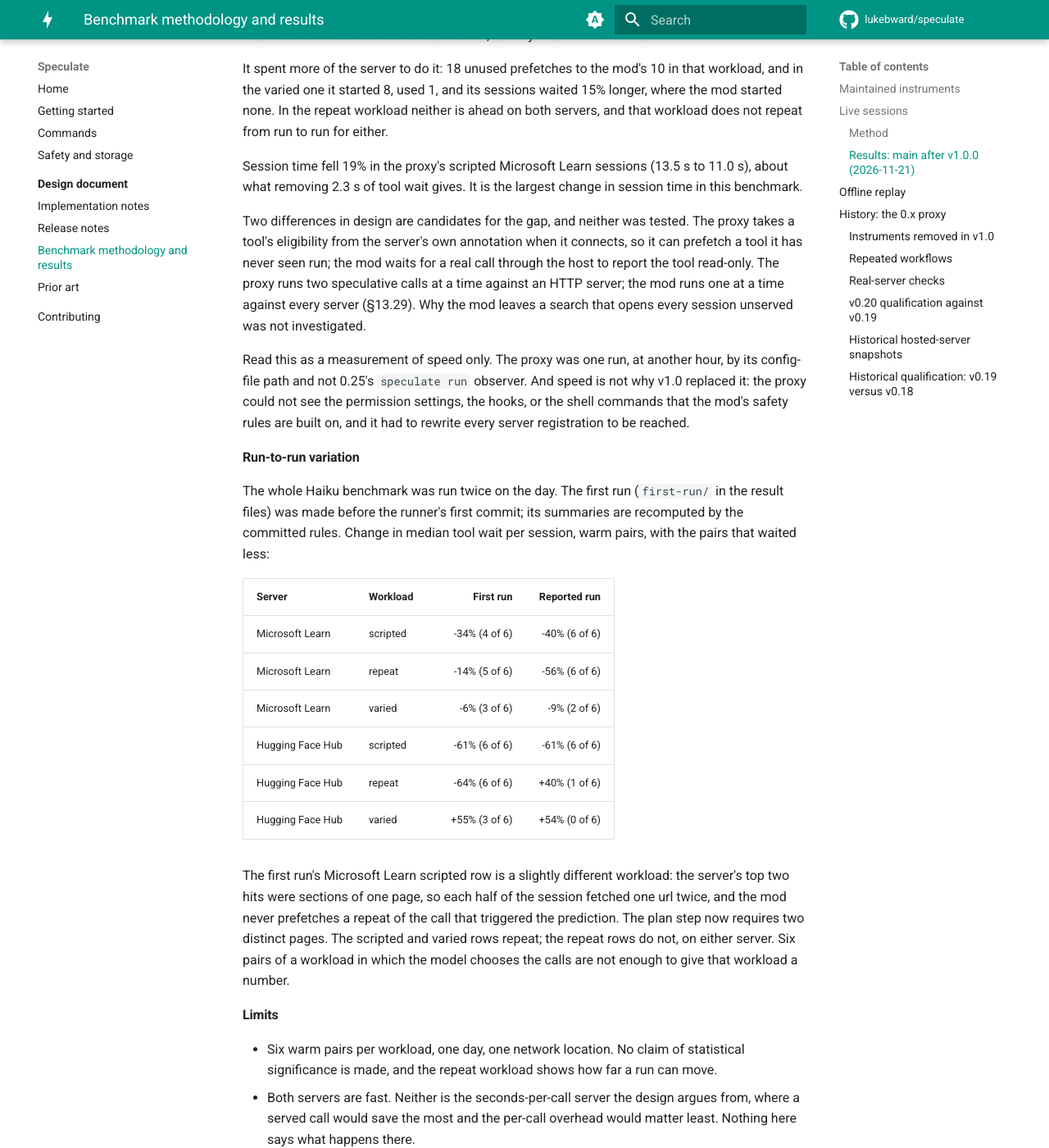
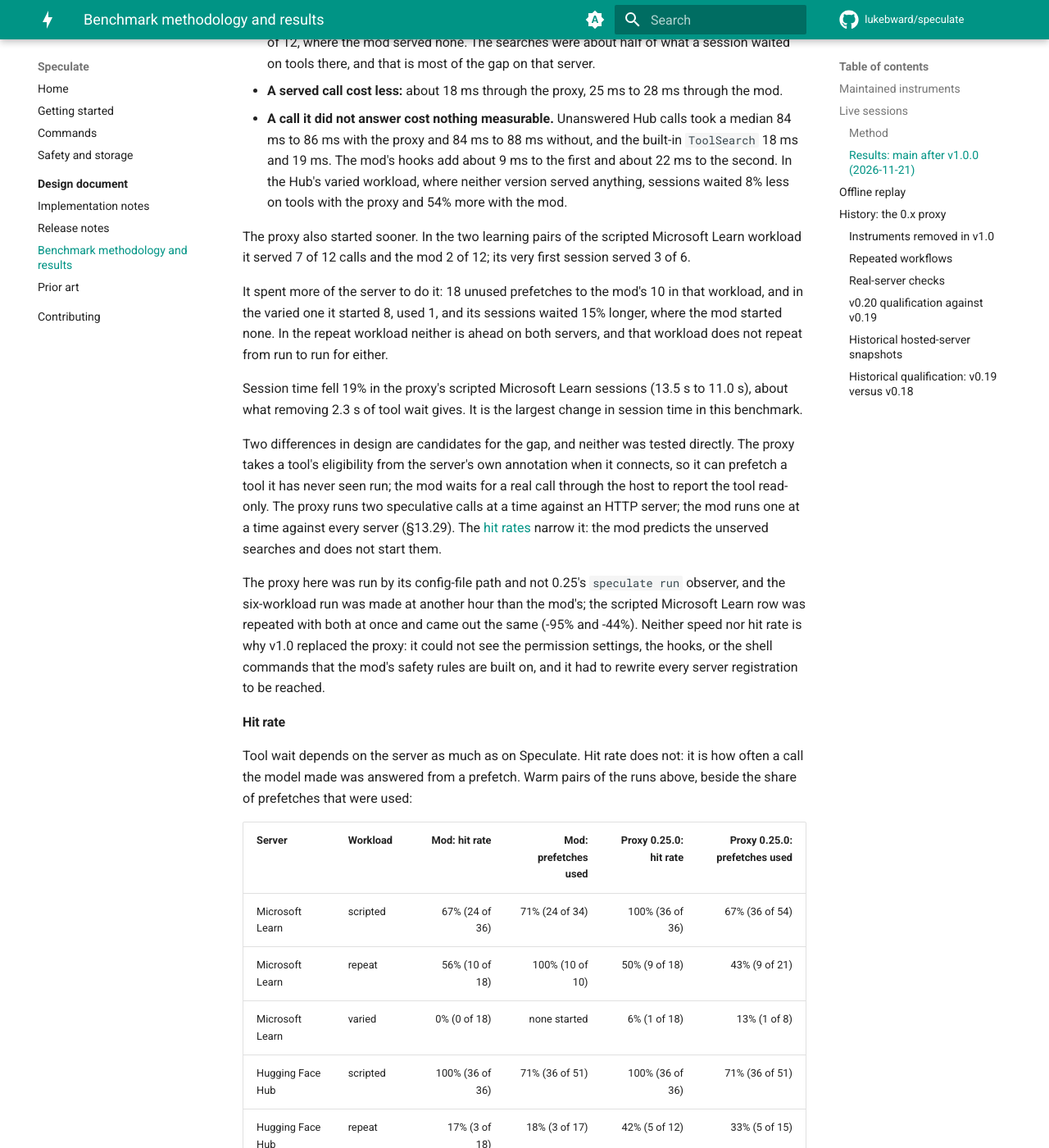
Before and after one commit to lukebward/speculate, an MkDocs documentation site: the page built from docs/design/local-learning-benchmark.md, in a window 1280 px wide and 1400 px high, scrolled down 7086 px. Shown: the whole window at 82% size. Built offline with MkDocs 1.6.1 and Material for MkDocs 9.7.7, drawn with Linux system fonts in a browser that asks for light colours; comment, search, counter and statistics services are not loaded; some of the changed text lies outside the part shown.

Commit message:
Report hit rate for the mod and for the last proxy release
Tool wait is a property of the server as much as of Speculate. Hit rate,
the share of the model's calls answered from a prefetch, is not, and the
benchmark guide now gives it for every workload beside the share of
prefetches that were used.

Across the six workloads the mod's hit rate was 50% with 65% of its
prefetches used; the 0.25.0 proxy's was 66% with 58% used. The gap is
two rows, and the larger is the scripted Microsoft Learn workload, where
the mod served every fetch and no search.

Both versions were then run at once on that workload with the
predictor's recall recorded. Recall was the same: 63% at 1 in each, and
92% and 87% at 3. The mod's hit rate was 63%, equal to its recall at 1,
from 27 prefetches with 3 unused. The proxy's was 97%, from 58
prefetches with 21 unused. The mod had the unserved searches among its
first three predictions and did not start them, so its hit rate is lost
after prediction, not for want of one. Why it starts so few is not
established.

Co-Authored-By: Claude Fable 5.2 <noreply@anthropic.com>
Claude-Session: https://claude.ai/code/session_01PCQYcey2jwxPcRaYpiLKmW

```diff
--- a/docs/design/local-learning-benchmark.md
+++ b/docs/design/local-learning-benchmark.md
@@ -73,6 +73,16 @@ What is measured, and from where:
   in-flight joins. Unused is prefetches started minus served, so a prefetch
   still outstanding when a session ends counts as unused. Every unused
   prefetch is an extra read against the server.
+- **Hit rate** is served calls over every MCP call the model made in the
+  `on` arm, the ones that errored included: how often a call was answered
+  from a prefetch. **Prefetches used** is served calls over prefetches
+  started. The two pull against each other, since starting more prefetches
+  raises the first and lowers the second, so report both.
+- **Next-call recall** at 1 and at 3 is the predictor's own count: of the
+  calls it could have predicted, how many were its first choice, and among
+  its first three. A prediction that was right but never started, or not
+  ready in time, counts here and not in the hit rate, so the gap between the
+  two is what was lost after prediction.
 
 A pair is left out of a summary only when one of its sessions failed or got no
 result from any MCP call; the count of excluded pairs is reported.
@@ -95,10 +105,12 @@ configuration directory starts empty. Behind an HTTPS proxy, set
 `NODE_USE_ENV_PROXY=1` for the runner's own check of the server.
 
 Report the revision, the Claude Code version, the model, the date and where
-the run was made from. Lead with per-session medians: a phase has a few dozen
-calls, and one slow call moves a mean a long way. Report the learning pairs
-as well as the warm ones, the unused prefetches as well as the served calls,
-and session time as well as tool wait. Keep the result file: it holds every
+the run was made from. Report hit rate beside tool wait: a wait is a property
+of the server as much as of Speculate, and a hit rate is not. Lead the waits
+with per-session medians: a phase has a few dozen calls, and one slow call
+moves a mean a long way. Report the learning pairs as well as the warm ones,
+the unused prefetches as well as the served calls, and session time as well
+as tool wait. Keep the result file: it holds every
 session and every call, so a reader can check a summary against it.
 
 ### Results: `main` after v1.0.0 (2026-11-21)
@@ -112,7 +124,7 @@ The first measurement of the mod on real servers.
 | Model | `claude-haiku-5-5` for both arms; one workload repeated with `claude-sonnet-5-5` |
 | Servers | Microsoft Learn (`learn.microsoft.com/api/mcp`, JSON results, about 260 ms a fetch and 500 ms a search) and the Hugging Face Hub (`huggingface.co/mcp`, Markdown results, about 70 ms a call). Neither needs a credential |
 | Run from | A Linux cloud container (Node 22.23.5) behind an HTTPS egress proxy, on one day |
-| Size | 8 pairs per workload: pairs 1 and 2 learning, pairs 3 to 8 warm. 328 sessions in the result files, $6.90 of model use |
+| Size | 8 pairs per workload: pairs 1 and 2 learning, pairs 3 to 8 warm. 360 sessions in the result files, $7.48 of model use |
 | Result files | [`bench/results/2026-11-21/`](https://github.com/lukebward/speculate/tree/main/bench/results/2026-11-21) |
 
 Warm pairs, per session. Tool wait and session time are medians over the six
@@ -150,10 +162,11 @@ What the tables show:
   instead of about 260 ms) and every call on the Hub (36 of 36, in about
   28 ms instead of about 70 ms). Tool wait per session fell 40% and 61%, in
   every pair.
-- **It does not predict the session's first call.** No search on Microsoft
+- **It does not serve the session's first call.** No search on Microsoft
   Learn was served, 0 of 12, although the first search was identical in every
-  scripted session and the second always followed the same fetch. The cause
-  was not investigated. On that server the searches are the slower calls, so
+  scripted session and the second always followed the same fetch. A later run
+  shows the predictor had those searches and the mod did not start them: see
+  [hit rate](#hit-rate). On that server the searches are the slower calls, so
   most of the remaining wait is theirs.
 - **An ordinary repeated question ranges from a large gain to a loss.** With
   the model choosing the calls, the result depends on whether it makes the
@@ -260,19 +273,78 @@ Session time fell 19% in the proxy's scripted Microsoft Learn sessions
 (13.5 s to 11.0 s), about what removing 2.3 s of tool wait gives. It is the
 largest change in session time in this benchmark.
 
-Two differences in design are candidates for the gap, and neither was tested.
-The proxy takes a tool's eligibility from the server's own annotation when it
-connects, so it can prefetch a tool it has never seen run; the mod waits for
-a real call through the host to report the tool read-only. The proxy runs two
-speculative calls at a time against an HTTP server; the mod runs one at a
-time against every server (§13.29). Why the mod leaves a search that opens
-every session unserved was not investigated.
+Two differences in design are candidates for the gap, and neither was tested
+directly. The proxy takes a tool's eligibility from the server's own
+annotation when it connects, so it can prefetch a tool it has never seen run;
+the mod waits for a real call through the host to report the tool read-only.
+The proxy runs two speculative calls at a time against an HTTP server; the
+mod runs one at a time against every server (§13.29). The
+[hit rates](#hit-rate) narrow it: the mod predicts the unserved searches and
+does not start them.
 
-Read this as a measurement of speed only. The proxy was one run, at another
-hour, by its config-file path and not 0.25's `speculate run` observer. And
-speed is not why v1.0 replaced it: the proxy could not see the permission
-settings, the hooks, or the shell commands that the mod's safety rules are
-built on, and it had to rewrite every server registration to be reached.
+The proxy here was run by its config-file path and not 0.25's `speculate run`
+observer, and the six-workload run was made at another hour than the mod's;
+the scripted Microsoft Learn row was repeated with both at once and came out
+the same (-95% and -44%). Neither speed nor hit rate is why v1.0 replaced the
+proxy: it could not see the permission settings, the hooks, or the shell
+commands that the mod's safety rules are built on, and it had to rewrite
+every server registration to be reached.
+
+#### Hit rate
+
+Tool wait depends on the server as much as on Speculate. Hit rate does not:
+it is how often a call the model made was answered from a prefetch. Warm
+pairs of the runs above, beside the share of prefetches that were used:
+
+| Server | Workload | Mod: hit rate | Mod: prefetches used | Proxy 0.25.0: hit rate | Proxy 0.25.0: prefetches used |
+| --- | --- | ---: | ---: | ---: | ---: |
+| Microsoft Learn | scripted | 67% (24 of 36) | 71% (24 of 34) | 100% (36 of 36) | 67% (36 of 54) |
+| Microsoft Learn | repeat | 56% (10 of 18) | 100% (10 of 10) | 50% (9 of 18) | 43% (9 of 21) |
+| Microsoft Learn | varied | 0% (0 of 18) | none started | 6% (1 of 18) | 13% (1 of 8) |
+| Hugging Face Hub | scripted | 100% (36 of 36) | 71% (36 of 51) | 100% (36 of 36) | 71% (36 of 51) |
+| Hugging Face Hub | repeat | 17% (3 of 18) | 18% (3 of 17) | 42% (5 of 12) | 33% (5 of 15) |
+| Hugging Face Hub | varied | 0% (0 of 19) | none started | 0% (0 of 12) | none started |
+| All six | | 50% (73 of 145) | 65% (73 of 112) | 66% (87 of 132) | 58% (87 of 149) |
+
+The mod's other runs gave 46%, 32%, 6%, 100%, 43% and 0% in the same order
+(the first run, whose scripted Microsoft Learn workload differed) and 64%
+for the scripted Microsoft Learn workload with `claude-sonnet-5-5`. In the
+two learning pairs of that workload the hit rate was 17% for the mod (2 of
+12) and 58% for the proxy (7 of 12).
+
+The proxy's hit rate is higher overall, and the whole of that is two rows.
+On the scripted Microsoft Learn workload the mod served every fetch and no
+search; the proxy served both. The Hub's repeat row is the workload that does
+not repeat from run to run. The mod used more of what it prefetched.
+
+To separate prediction from what happens after it, both versions were run
+once more at the same time on the scripted Microsoft Learn workload (8
+pairs, 6 warm, `same-time/` in the result files), with the predictor's own
+recall recorded:
+
+| Version | Recall@1 | Recall@3 | Hit rate | Prefetches | Used | Unused | Tool wait per session |
+| --- | ---: | ---: | ---: | ---: | ---: | ---: | ---: |
+| Mod | 63% (24 of 38) | 92% (35 of 38) | 63% (24 of 38) | 27 | 89% | 3 | -44% (6 of 6) |
+| Proxy 0.25.0 | 63% (24 of 38) | 87% (33 of 38) | 97% (37 of 38) | 58 | 64% | 21 | -95% (6 of 6) |
+
+- **Prediction is the same in both.** The first choice was right for 24 of
+  38 calls in each, and the right call was among the first three for 35 and
+  for 33.
+- **The mod serves its first choice and little else.** Its hit rate equals
+  its recall at 1. The right call was among its first three predictions for
+  35 of 38 calls, which includes at least 9 of the 12 searches, and it served
+  none of those searches. It started 27 prefetches for 38 calls; the proxy
+  started 58. So 29 points of hit rate were lost after a correct prediction,
+  not for want of one.
+- **The proxy's hit rate is above its recall at 3.** Some of what it served
+  came from predictions that recall does not count as next-call predictions.
+- **It is a trade, and the versions sit at opposite ends of it.** The proxy
+  made 21 reads nothing used, three and a half a session, to serve 13 more
+  calls. The mod made 3.
+
+Why the mod starts so few was not established. It runs one speculative call
+at a time against every server, where the proxy ran two against an HTTP
+server (§13.29); that fits these counts and was not tested.
 
 #### Run-to-run variation
 
```
Also changed, not shown: README.md (+8 -4 lines), bench/results/README.md (+1 -0 lines), docs/design/implementation-notes.md (+15 -4 lines), docs/design/releases.md (+5 -1 lines), 2 other files.
